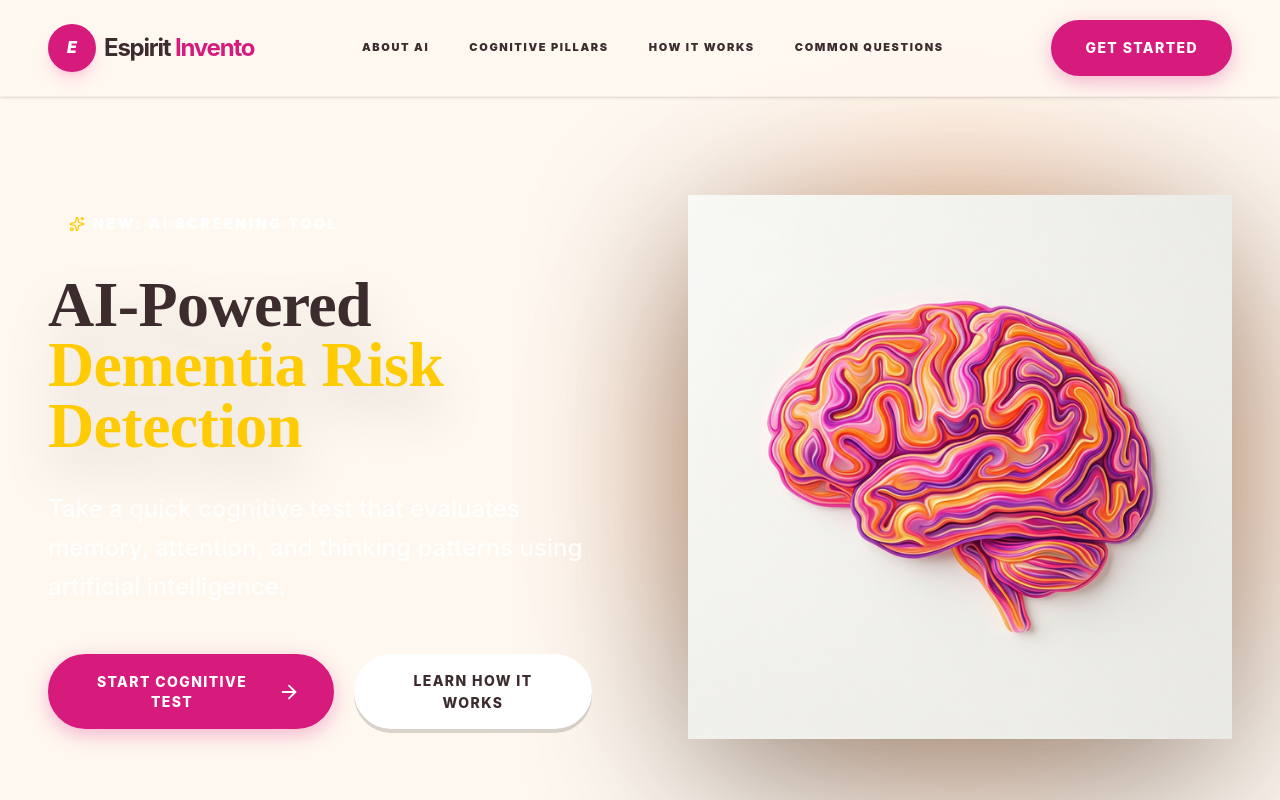
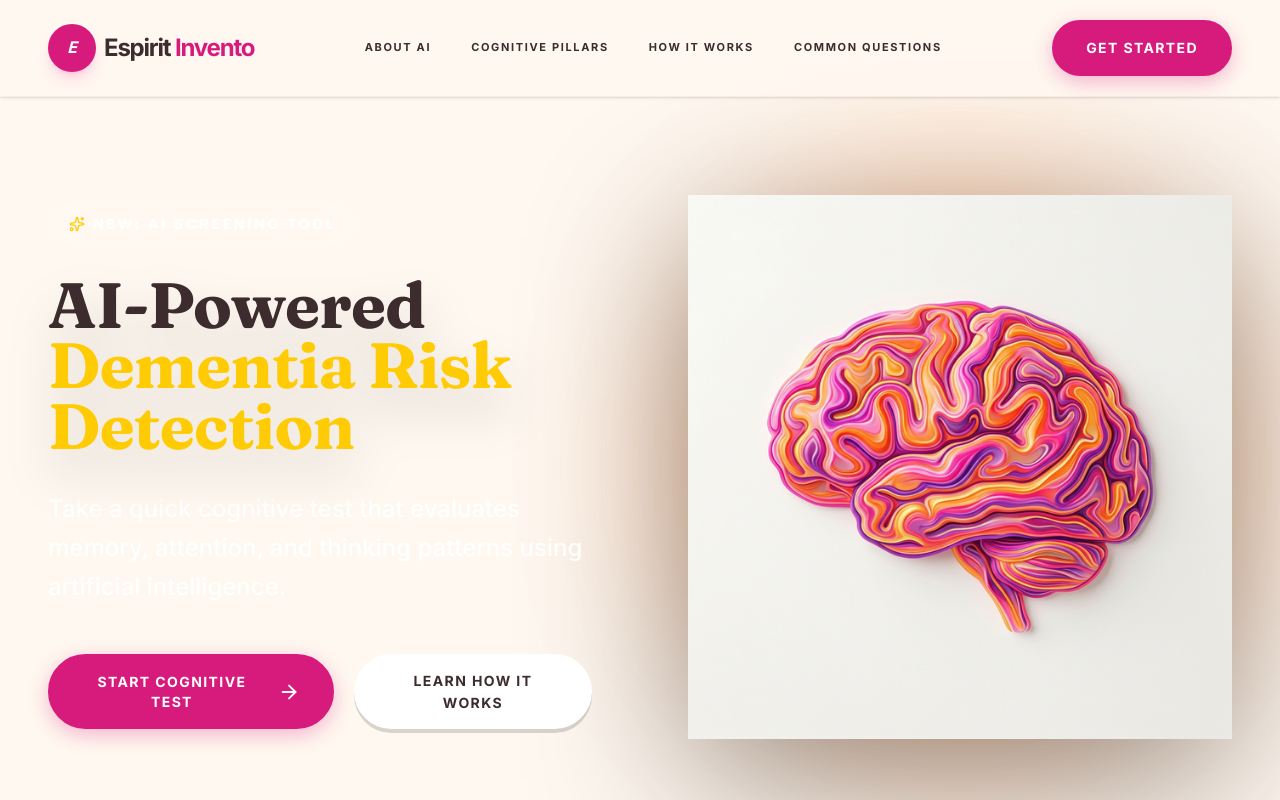
Before and after one commit to Darshaannn/invento-espirit, a Next.js app: page / in a window 1280 px wide. Shown: the top 800 px of the page. Built offline with nearby package versions, Linux system fonts and the light colour scheme.

Commit message:
Fix CSS parsing error: Switched to next/font/google for optimized font loading and removed CSS @imports

```diff
--- a/app/globals.css
+++ b/app/globals.css
@@ -1,8 +1,4 @@
 @import "tailwindcss";
-@import url('https://fonts.googleapis.com/css2?family=Fraunces:opsz,wght@9..144,700;9..144,900&family=Inter:wght@400;500;600;700&display=swap');
-
-@source "./**/*.{ts,tsx}";
-@source "../components/**/*.{ts,tsx}";
 
 @theme {
   --color-primary: #D61B7D;
@@ -15,6 +11,9 @@
   /* Creamy White */
   --color-dark: #3D2C2E;
   /* Deep Cocoa */
+
+  --font-sans: var(--font-inter);
+  --font-serif: var(--font-fraunces);
 }
 
 :root {
@@ -31,7 +30,7 @@
 body {
   background-color: var(--light);
   color: var(--dark);
-  font-family: 'Inter', sans-serif;
+  font-family: var(--font-inter), sans-serif;
   overflow-x: hidden;
   line-height: 1.6;
 }
@@ -40,7 +39,7 @@ h1,
 h2,
 h3,
 h4 {
-  font-family: 'Fraunces', serif;
+  font-family: var(--font-fraunces), serif;
   font-weight: 700;
   letter-spacing: -0.01em;
 }
--- a/app/layout.tsx
+++ b/app/layout.tsx
@@ -1,5 +1,18 @@
 import "./globals.css";
 import React from "react";
+import { Fraunces, Inter } from "next/font/google";
+
+const fraunces = Fraunces({
+  subsets: ["latin"],
+  variable: "--font-fraunces",
+  weight: ["700", "900"],
+});
+
+const inter = Inter({
+  subsets: ["latin"],
+  variable: "--font-inter",
+  weight: ["400", "500", "600", "700"],
+});
 
 export const metadata = {
   title: "Invento Medical | AI Cognitive Screening",
@@ -12,8 +25,8 @@ export default function RootLayout({
   children: React.ReactNode;
 }) {
   return (
-    <html lang="en">
-      <body>
+    <html lang="en" className={`${fraunces.variable} ${inter.variable}`}>
+      <body className="antialiased font-sans">
         {children}
       </body>
     </html>
--- a/tsconfig.json
+++ b/tsconfig.json
@@ -15,7 +15,7 @@
     "moduleResolution": "bundler",
     "resolveJsonModule": true,
     "isolatedModules": true,
-    "jsx": "preserve",
+    "jsx": "react-jsx",
     "incremental": true,
     "plugins": [
       {
```
